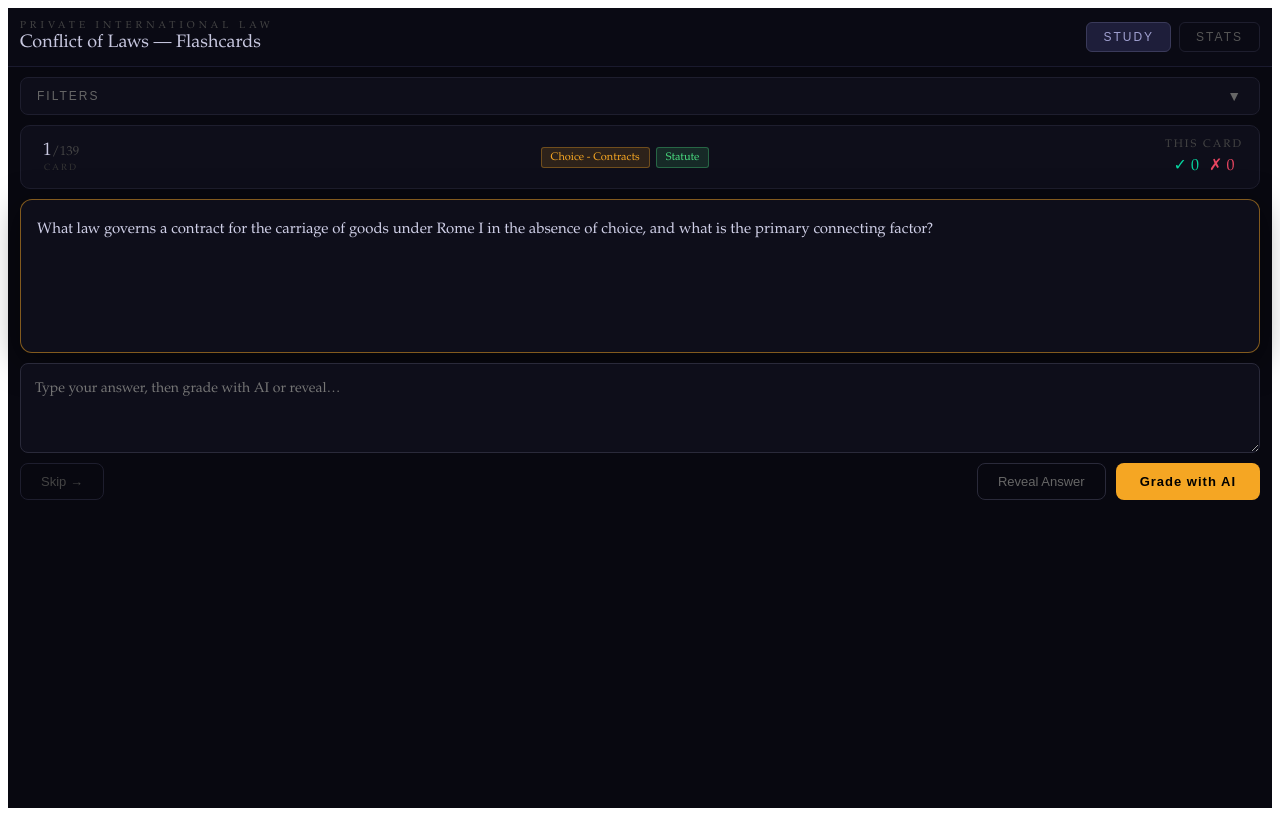
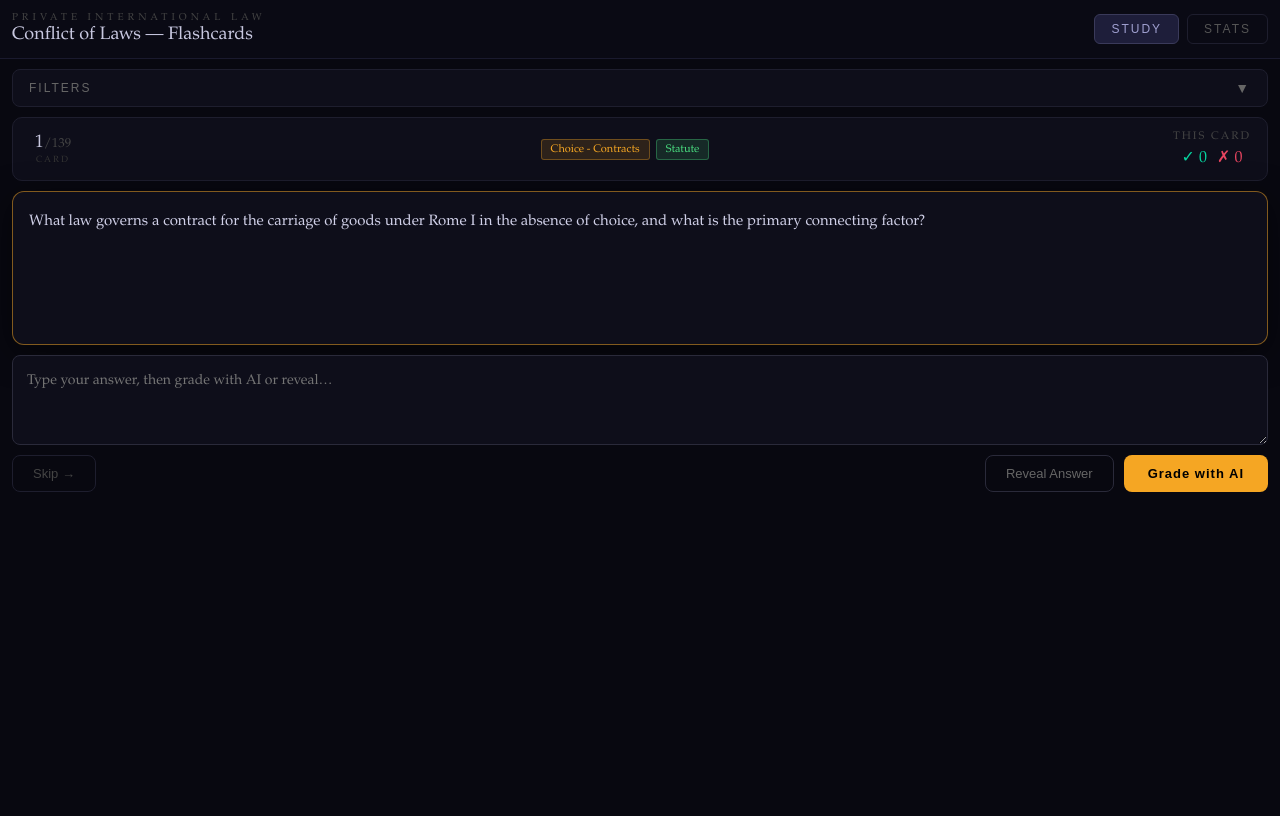
Before and after one commit to jack-mcnally/col-flashcards, a React (Vite) app: page / in a window 1280 px wide. Built offline with nearby package versions, Linux system fonts and the light colour scheme.

Commit message:
Fix white border: set background on html and body elements

```diff
--- a/index.html
+++ b/index.html
@@ -1,5 +1,5 @@
 <!doctype html>
-<html lang="en">
+<html lang="en" style="background:#080810;margin:0;padding:0">
   <head>
     <meta charset="UTF-8" />
     <meta name="viewport" content="width=device-width, initial-scale=1.0, user-scalable=no" />
@@ -12,7 +12,7 @@
     <link rel="icon" type="image/svg+xml" href="/favicon.svg" />
     <title>Conflict of Laws — Flashcards</title>
   </head>
-  <body>
+  <body style="background:#080810;margin:0;padding:0">
     <div id="root"></div>
     <script type="module" src="/src/main.jsx"></script>
   </body>
--- a/src/index.css
+++ b/src/index.css
@@ -1,4 +1,4 @@
 *, *::before, *::after { margin: 0; padding: 0; box-sizing: border-box; }
-html { width: 100%; height: 100%; background: #080810; -webkit-text-size-adjust: 100%; }
+html { margin: 0 !important; padding: 0 !important; width: 100%; background: #080810; -webkit-text-size-adjust: 100%; }
 body { margin: 0 !important; padding: 0 !important; background: #080810; min-height: 100vh; min-height: 100dvh; width: 100%; overflow-x: hidden; }
 #root { margin: 0; padding: 0; background: #080810; min-height: 100vh; min-height: 100dvh; width: 100%; }
```
